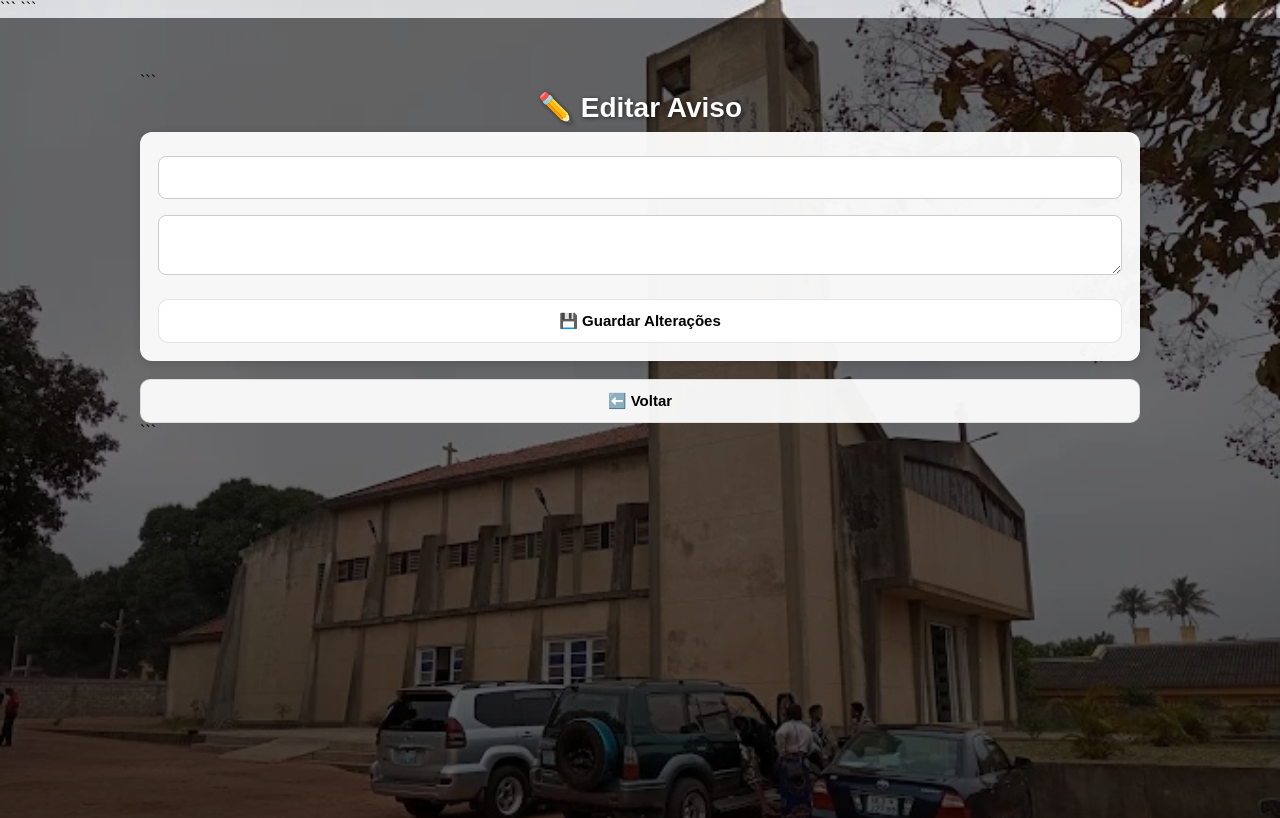
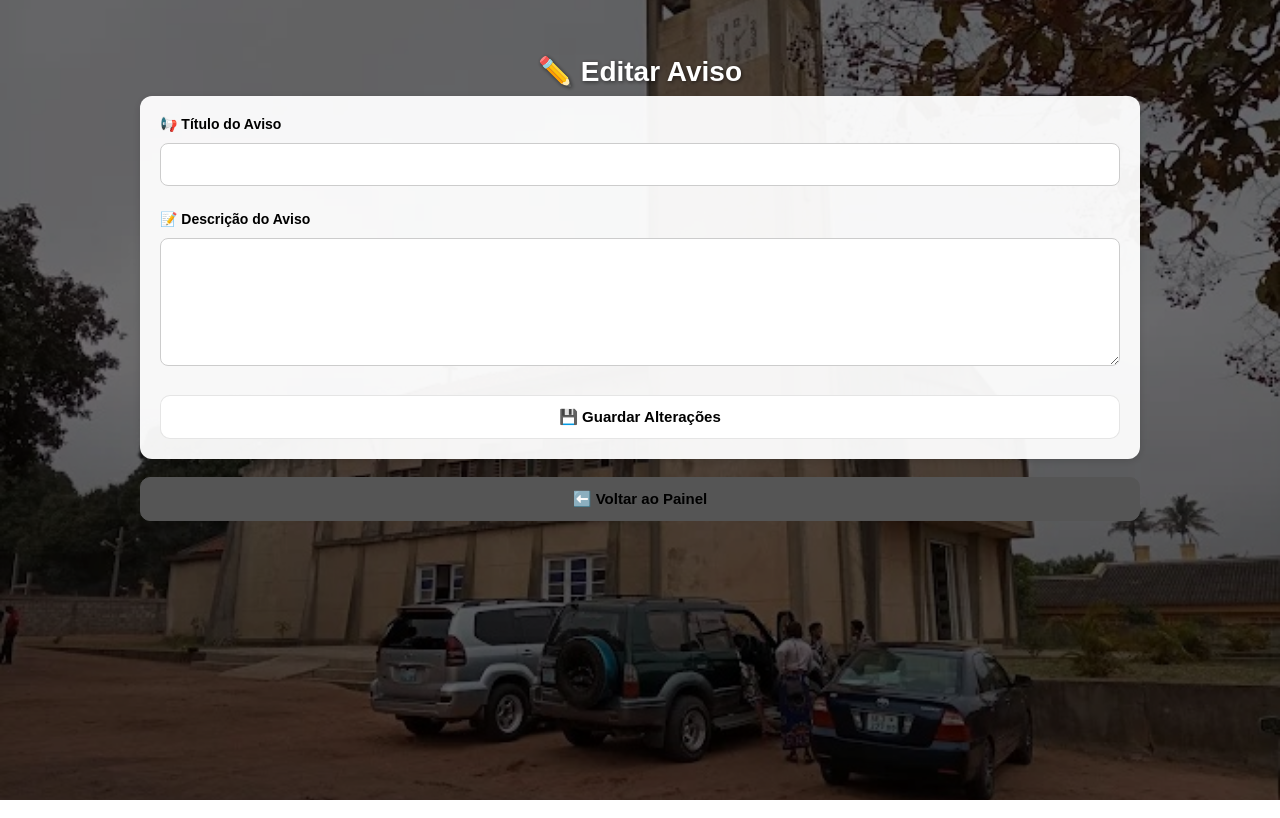
Before and after one commit to FSavel/sao-miguel-digital, a Flask app: template templates/edit_aviso.html in a window 1280 px wide. Run offline with Flask 3, Linux system fonts and the light colour scheme; the template is opened without the code that fills it, so the values that code supplies are empty; parts of the project's set-up code (start-up, migrations or seed data) failed here and were passed over.

Commit message:
Update edit_aviso.html

````diff
--- a/templates/edit_aviso.html
+++ b/templates/edit_aviso.html
@@ -1,53 +1,44 @@
 <!DOCTYPE html>
-
 <html lang="pt">
 <head>
-
-```
     <meta charset="UTF-8">
     <meta name="viewport" content="width=device-width, initial-scale=1.0">
-
     <title>Editar Aviso</title>
-
     <link rel="stylesheet" href="{{ url_for('static', filename='style.css') }}">
-```
-
+    <style>
+        label {
+            display: block;
+            font-weight: bold;
+            font-size: 14px;
+            margin-bottom: 5px;
+            color: #333;
+        }
+    </style>
 </head>
-
 <body>
 
 <div class="overlay">
 <div class="container">
 
-```
     <h1 class="titulo-principal">✏️ Editar Aviso</h1>
 
-<div class="card">
+    {% set tit = aviso.titulo if aviso is mapping else aviso[0] %}
+    {% set desc = aviso.descricao if aviso is mapping else aviso[1] %}
 
+    <div class="card" style="padding: 20px;">
         <form method="POST">
 
-        <input
-            type="text"
-            name="titulo"
-            value="{{ aviso.titulo }}"
-            required
-        >
+            <label>📢 Título do Aviso</label>
+            <input type="text" name="titulo" value="{{ tit if tit is not none else '' }}" required>
 
-        <textarea
-            name="descricao"
-            required
-        >{{ aviso.descricao }}</textarea>
+            <label style="margin-top: 15px;">📝 Descrição do Aviso</label>
+            <textarea name="descricao" rows="6" required>{{ desc if desc is not none else '' }}</textarea>
 
-        <button class="botao" type="submit">
-            💾 Guardar Alterações
-        </button>
-
+            <button class="botao" type="submit" style="margin-top: 15px;">💾 Guardar Alterações</button>
         </form>
-
     </div>
 
-<a href="/admin" class="botao">⬅️ Voltar</a>
-```
+    <a href="/admin" class="botao" style="background-color: #555; border-color: #555;">⬅️ Voltar ao Painel</a>
 
 </div>
 </div>
````
Lines whose indentation alone changed are shown as unchanged.
